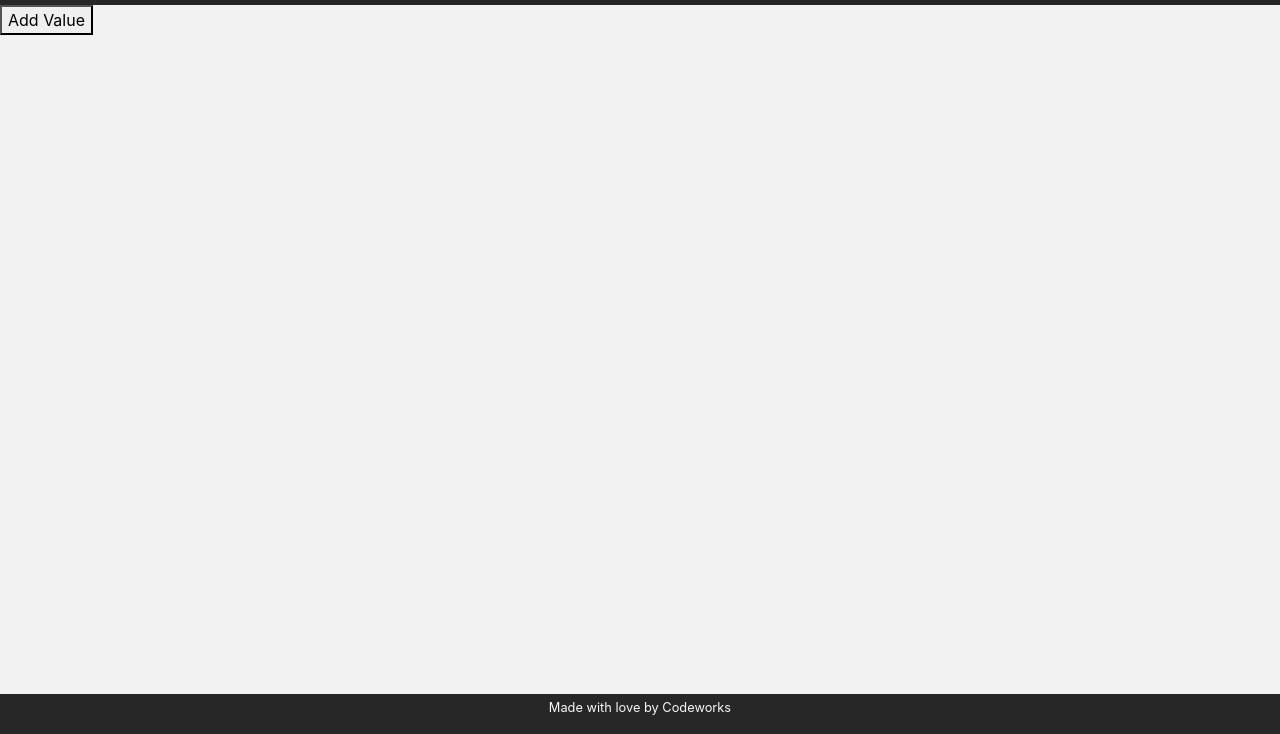
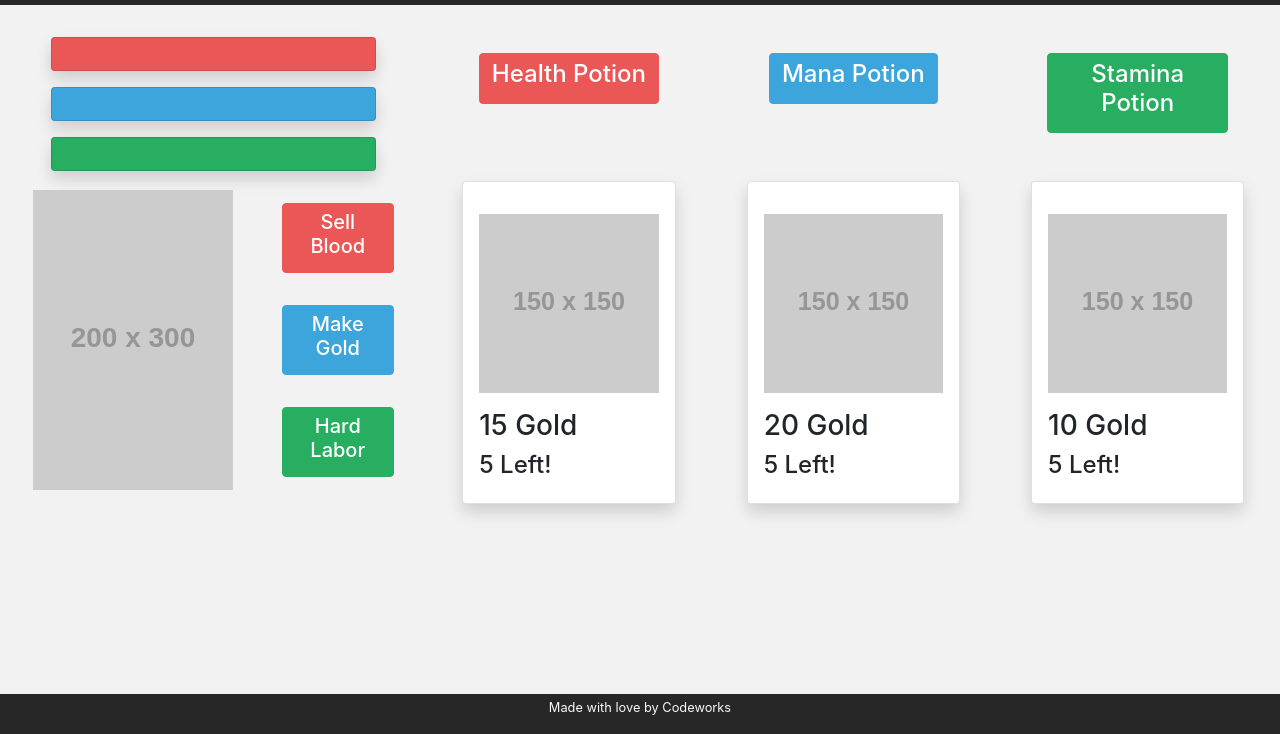
Before and after one commit to SamLimpic/vending-machine, a website with bundled scripts: page index.html in a window 1280 px wide. Shown: the part 66-800 px from the top of the page. Built offline with nearby package versions, Linux system fonts and the light colour scheme; placeholder pictures from the web are drawn by us.

Commit message:
progress!

```diff
--- a/app/AppState.js
+++ b/app/AppState.js
@@ -1,3 +1,4 @@
+import Potion from "./Models/Potion.js"
 import Value from "./Models/Value.js"
 import { EventEmitter } from "./Utils/EventEmitter.js"
 import { isValidProp } from "./Utils/isValidProp.js"
@@ -5,8 +6,21 @@ import { isValidProp } from "./Utils/isValidProp.js"
 class AppState extends EventEmitter {
   /** @type {Value[]} */
   values = []
+
+  state = {
+    money: 0,
+    health: 100,
+    mana: 100,
+    stamina: 100,
+    potions: [
+      new Potion("Health", 15),
+      new Potion("Mana", 20),
+      new Potion("Stamina", 10)
+    ],
+  }
 }
 
+// NOTE Magic... no touchy!
 export const ProxyState = new Proxy(new AppState(), {
   get(target, prop) {
     isValidProp(target, prop)
--- /dev/null
+++ b/app/Controllers/GameController.js
@@ -0,0 +1,61 @@
+import { ProxyState } from "../AppState.js";
+import { gameService } from "../Services/GameService.js";
+
+function _draw() {
+    let money = ProxyState.state.money
+    let health = ProxyState.state.health
+    let mana = ProxyState.state.mana
+    let stamina = ProxyState.state.stamina
+    let potion = ProxyState.state.potions
+    document.getElementById('patron').innerHTML = `
+        <div class="row justify-content-around my-3 text-center">
+        <div class="col-10">
+            <div class="card shadow bg-danger py-3" style="width: ${health}%"></div>
+        </div>
+        </div>
+        <div class="row justify-content-around my-3 text-center">
+        <div class="col-10">
+            <div class="card shadow bg-primary py-3" style="width: ${mana}%"></div>
+        </div>
+        </div>
+        <div class="row justify-content-around my-3 text-center">
+        <div class="col-10">
+            <div class="card shadow bg-success py-3" style="width: ${stamina}%"></div>
+        </div>
+        </div>
+    `
+    document.getElementById('shop').innerHTML = `
+            <div class="col-3 card shadow p-3 m-3">
+                    <img class="my-3" src="${potion[0].img}" alt="">
+                    <h3>${potion[0].cost} Gold</h3>
+                    <h4>${potion[0].stock} Left!</h4>
+            </div>
+            <div class="col-3 card shadow p-3 m-3">
+                    <img class="my-3" src="${potion[1].img}" alt="">
+                    <h3>${potion[1].cost} Gold</h3>
+                    <h4>${potion[1].stock} Left!</h4>
+            </div>
+            <div class="col-3 card shadow p-3 m-3">
+                    <img class="my-3" src="${potion[2].img}" alt="">
+                    <h3>${potion[2].cost} Gold</h3>
+                    <h4>${potion[2].stock} Left!</h4>
+            </div>
+    `
+}
+
+
+export default class GameController {
+    constructor() {
+        ProxyState.on('state', _draw)
+        _draw()
+    }
+
+    buy(num, type) {
+        gameService.buy(num, type)
+    }
+
+    sell(type) {
+        gameService.sell(type)
+    }
+
+}
--- /dev/null
+++ b/app/Models/Potion.js
@@ -0,0 +1,9 @@
+export default class Potion {
+    constructor(name, cost, stock = 5, potency = 10, img = '//placehold.it/150x150') {
+        this.name = name
+        this.cost = cost
+        this.stock = stock
+        this.potency = potency
+        this.img = img
+    }
+}
--- /dev/null
+++ b/app/Services/GameService.js
@@ -0,0 +1,23 @@
+import { ProxyState } from "../AppState.js"
+
+class GameService {
+
+    buy(num, type) {
+        if ((ProxyState.state.money > ProxyState.state.potions[num].cost) && (ProxyState.state.potions[num].stock != 0)) {
+            ProxyState.state.potions[num].stock -= 1
+            ProxyState.state.money -= ProxyState.state.potions[num].cost
+            ProxyState.state[type] += ProxyState.state.potions[num].potency
+        }
+        ProxyState.state = ProxyState.state
+    }
+
+    sell(type) {
+        if (ProxyState.state[type] > 10) {
+            ProxyState.state[type] -= 10
+            ProxyState.state.money += 10
+            ProxyState.state = ProxyState.state
+        }
+    }
+
+}
+export const gameService = new GameService()
--- a/app/main.js
+++ b/app/main.js
@@ -1,7 +1,9 @@
+import GameController from "./Controllers/GameController.js";
 import ValuesController from "./Controllers/ValuesController.js";
 
 class App {
-  valuesController = new ValuesController();
+  // valuesController = new ValuesController()
+  gameController = new GameController()
 }
 
 window["app"] = new App();
--- a/index.html
+++ b/index.html
@@ -20,9 +20,66 @@
             </a>
         </nav>
     </header>
+
     <main>
-        <div id="app"></div>
+        <div id="app" class="container-fluid">
+
+            <div class="row justify-content-between my-3">
+                <div id="sell" class="col-4">
+                    <div id="patron"></div>
+
+                    <div class="row justify-content-around my-3 text-center align-items-center">
+                        <div class="col-6">
+                            <img src="//placehold.it/200x300" alt="">
+                        </div>
+                        <div class="col-4">
+                            <button class='btn btn-danger my-3' onclick='app.gameController.sell("health")'>
+                                <h5> Sell Blood </h5>
+                            </button>
+                            <button class='btn btn-primary my-3' onclick='app.gameController.sell("mana")'>
+                                <h5> Make Gold </h5>
+                            </button>
+                            <button class='btn btn-success my-3' onclick='app.gameController.sell("stamina")'>
+                                <h5> Hard Labor</h5>
+                            </button>
+                        </div>
+                    </div>
+                </div>
+
+
+                <div id="buy" class="col-8">
+                    <div class="row justify-content-around text-center">
+                        <div class="col-3 p-3 m-3">
+                            <button class='btn btn-danger' onclick='app.gameController.buy(0, "health")'>
+                                <h4> Health Potion </h4>
+                            </button>
+                            <!-- <img class="my-3" src="//placehold.it/100x100" alt="">
+                            <h4>10 Gold</h4>
+                            <h4>5 Left!</h4> -->
+                        </div>
+                        <div class="col-3 p-3 m-3">
+                            <button class='btn btn-primary' onclick='app.gameController.buy(1, "mana")'>
+                                <h4> Mana Potion </h4>
+                            </button>
+                            <!-- <img class="my-3" src="//placehold.it/100x100" alt="">
+                            <h4>10 Gold</h4>
+                            <h4>5 Left!</h4> -->
+                        </div>
+                        <div class="col-3 p-3 m-3">
+                            <button class='btn btn-success' onclick='app.gameController.buy(2, "stamina")'>
+                                <h4> Stamina Potion </h4>
+                            </button>
+                            <!-- <img class="my-3" src="//placehold.it/100x100" alt="">
+                            <h4>10 Gold</h4>
+                            <h4>5 Left!</h4> -->
+                        </div>
+                    </div>
+                    <div id="shop" class="row justify-content-around"></div>
+                </div>
+            </div>
+        </div>
     </main>
+
     <footer class="container-fluid bg-dark text-light">
         <div class="row text-center">
             <div class="col">
```
Also changed, not shown: 1 other file.
